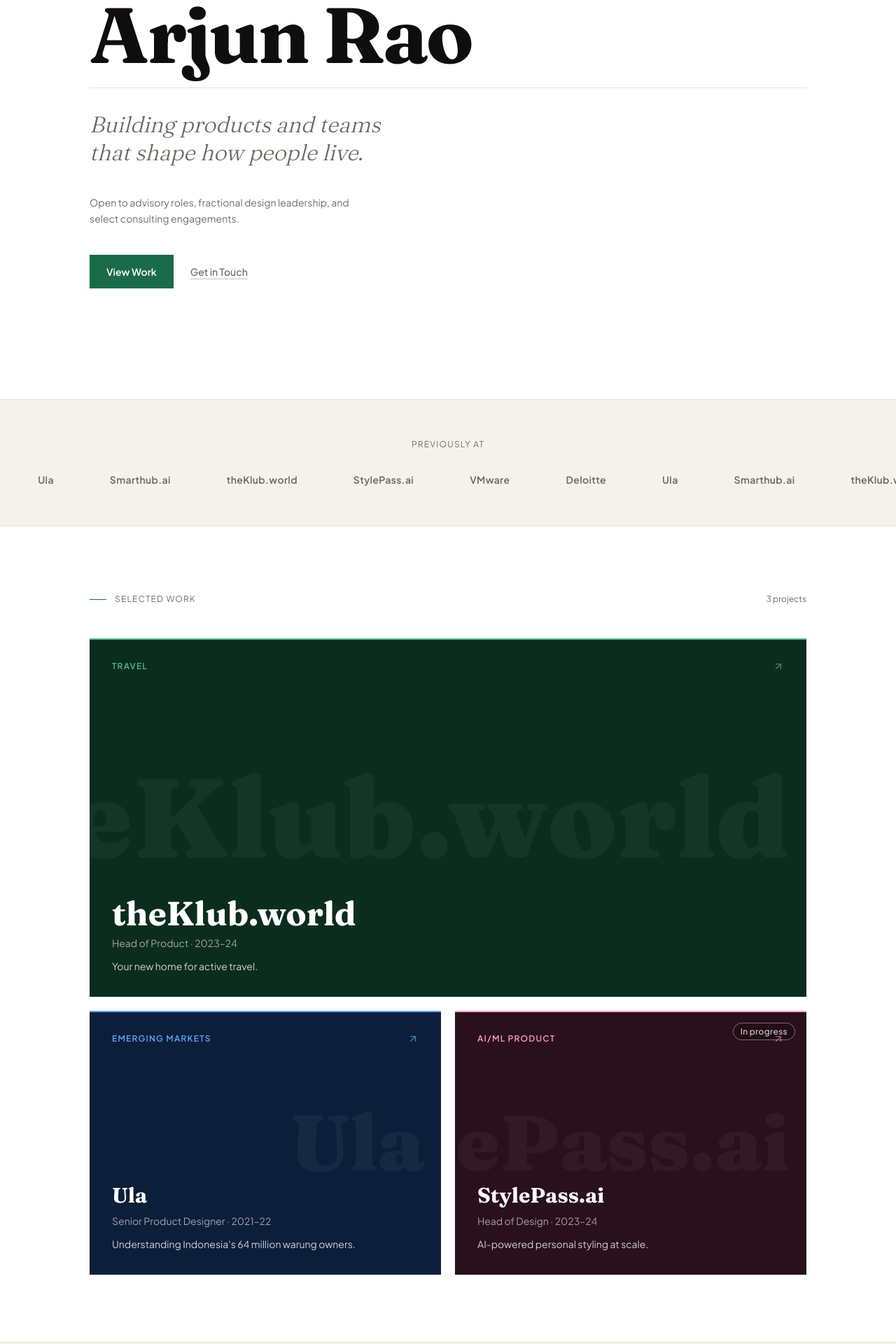
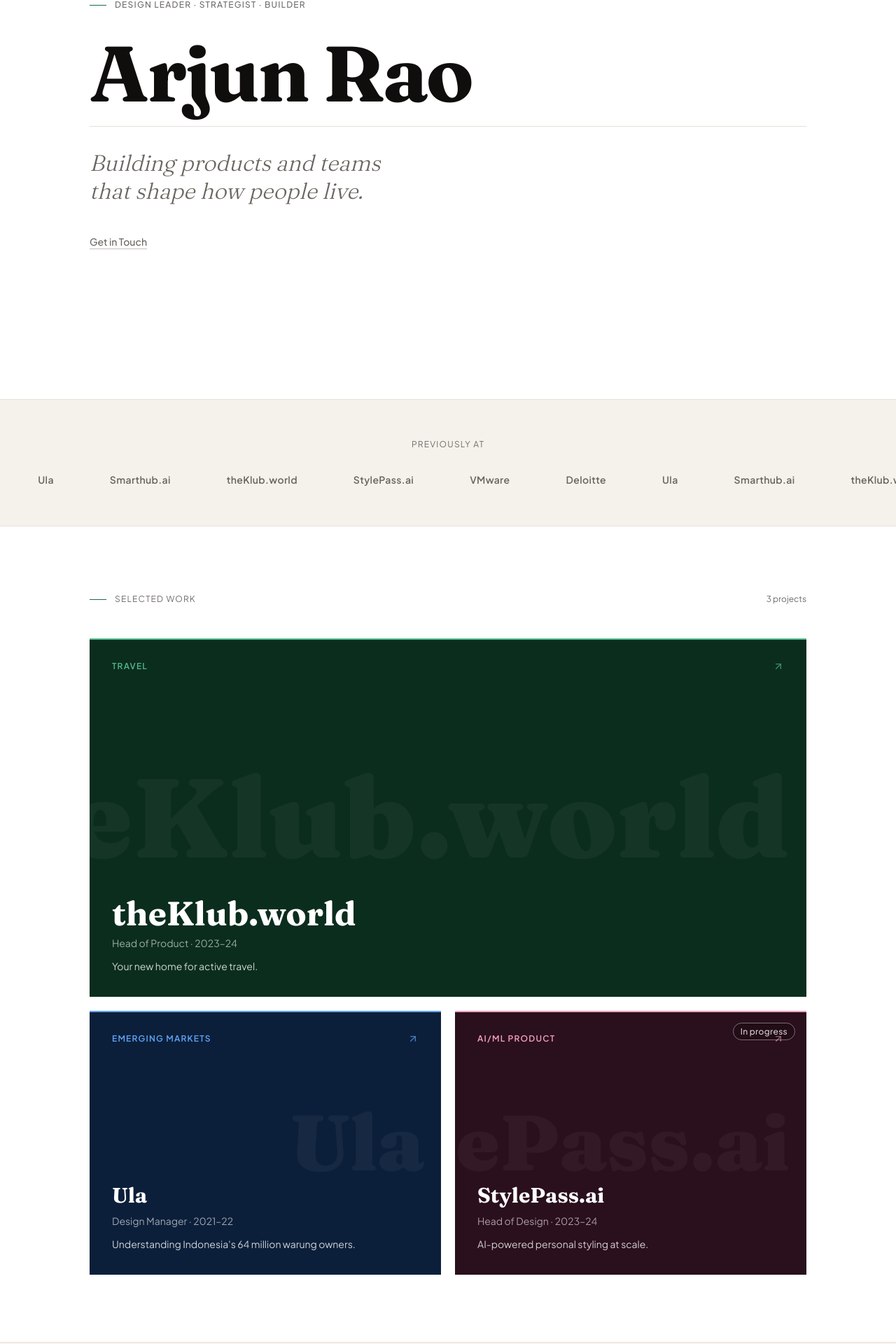
Before and after one commit to arjunrao2709/portfolio, a Next.js app: page / in a window 1280 px wide. Shown: the part 230-2150 px from the top of the page at 70% size. Built offline with nearby package versions, Linux system fonts and the light colour scheme.

Commit message:
Remove availability line and View Work CTA from hero; update Ula role to Design Manager
https://claude.ai/code/session_015WyA7JuDoRX9QraXdzRAWS

```diff
--- a/src/components/sections/Hero.tsx
+++ b/src/components/sections/Hero.tsx
@@ -30,27 +30,12 @@ export default function Hero() {
         </FadeUp>
 
         <FadeUp delay={0.18}>
-          <p className="text-sm text-ink-3 leading-relaxed max-w-sm mb-10">
-            Open to advisory roles, fractional design leadership,
-            and select consulting engagements.
-          </p>
-        </FadeUp>
-
-        <FadeUp delay={0.22}>
-          <div className="flex items-center gap-6">
-            <a
-              href="#projects"
-              className="inline-flex items-center bg-accent text-white text-sm font-semibold px-6 py-3.5 hover:bg-accent-dark transition-colors duration-200"
-            >
-              View Work
-            </a>
           <a
             href="#contact"
             className="text-sm font-medium text-ink-2 underline underline-offset-4 decoration-border-strong hover:text-ink hover:decoration-ink-2 transition-colors duration-200"
           >
             Get in Touch
           </a>
-          </div>
         </FadeUp>
 
       </div>
--- a/src/lib/content.ts
+++ b/src/lib/content.ts
@@ -15,7 +15,7 @@ export const projects: Project[] = [
   {
     id: 'ula',
     title: 'Ula',
-    role: 'Senior Product Designer',
+    role: 'Design Manager',
     year: '2021–22',
     tagline: 'Understanding Indonesia\'s 64 million warung owners.',
     description:
@@ -165,12 +165,12 @@ export const caseStudies: CaseStudy[] = [
   {
     id: 'ula',
     title: 'Ula',
-    role: 'Senior Product Designer',
+    role: 'Design Manager',
     year: '2021–22',
     accent: '#FCD34D',
     tags: ['Emerging Markets', 'B2B', 'Scale'],
     overview:
-      'Ula is a B2B startup digitising Indonesia\'s informal retail economy: the millions of warungs (small neighbourhood stores) that form the backbone of how everyday goods move through the country. As Senior Product Designer, my most formative contribution was leading a 4-week field research sprint across seven Indonesian cities: 628 stores visited, 210 warung owners interviewed, and five distinct owner archetypes identified. The findings fundamentally changed how Ula designed its product.',
+      'Ula is a B2B startup digitising Indonesia\'s informal retail economy: the millions of warungs (small neighbourhood stores) that form the backbone of how everyday goods move through the country. As Design Manager, my most formative contribution was leading a 4-week field research sprint across seven Indonesian cities: 628 stores visited, 210 warung owners interviewed, and five distinct owner archetypes identified. The findings fundamentally changed how Ula designed its product.',
     challenge:
       'Before this research, Ula\'s product was being designed for a largely imagined user. "The warung owner" was treated as a single type of person with similar motivations and behaviours. But spend a week in Jadetabek and you quickly see how wrong that assumption is. A 35-year-old woman running a tech-enabled store with QR payments and WhatsApp procurement is not the same person as a retired 50-year-old man who inherited a store and opens it to pass the time. The challenge: we needed to understand who our users actually were before we could build anything useful for them.',
     sections: [
```
Lines whose indentation alone changed are shown as unchanged.
